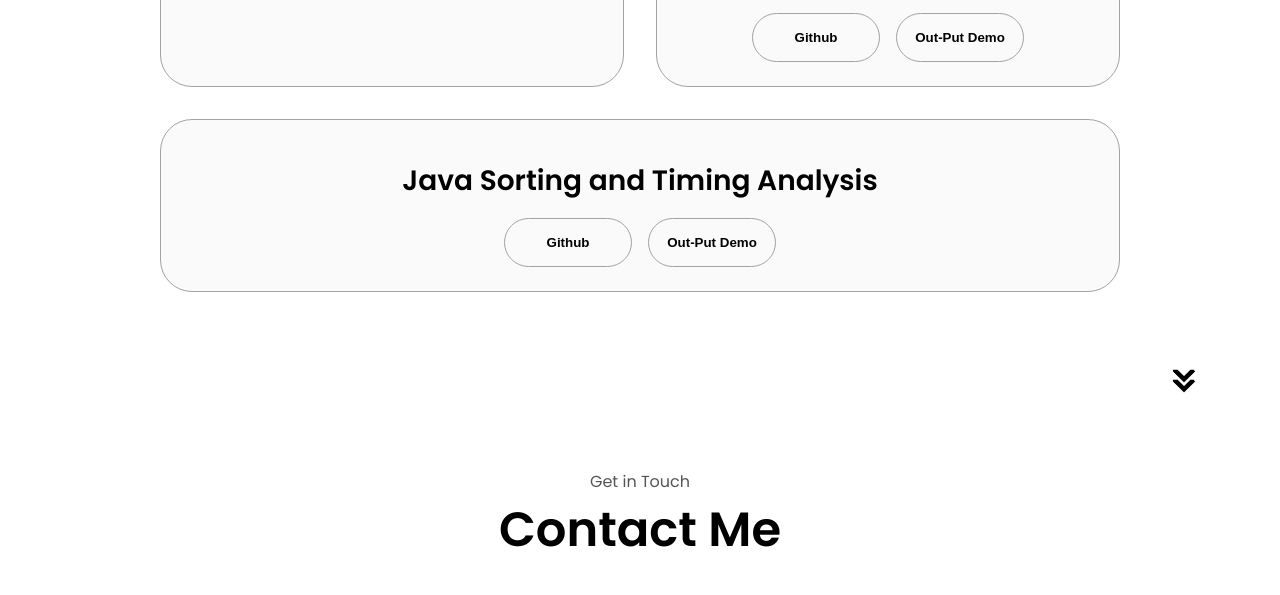
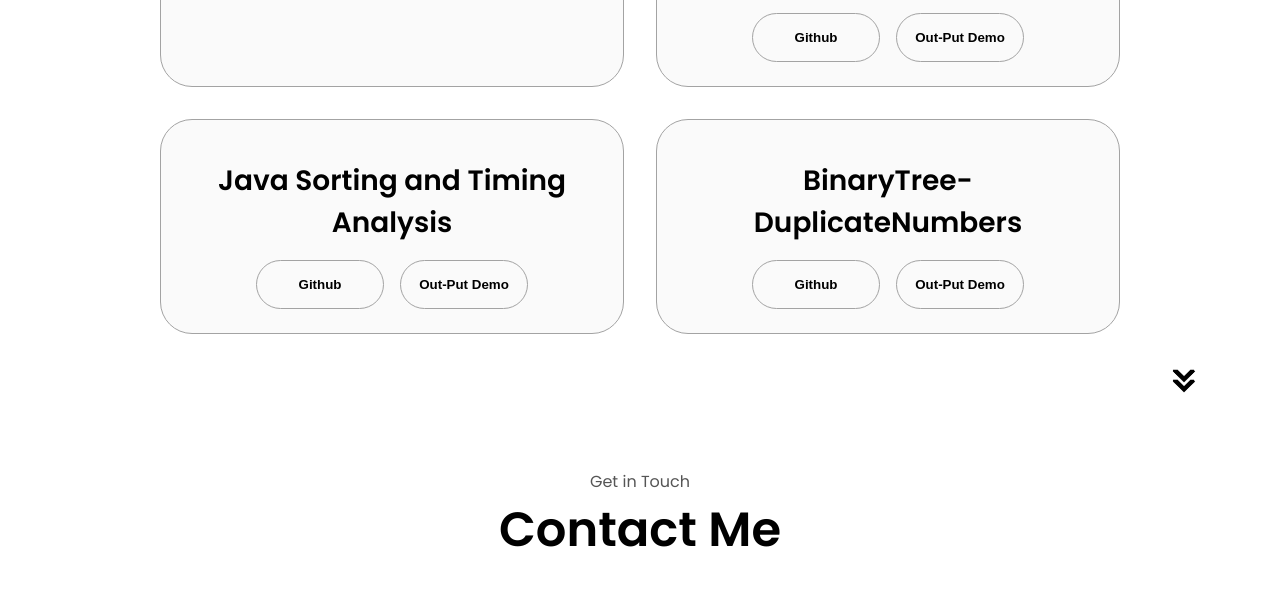
Before and after one commit to OmarAshrafHabib/html-css-js-Portfolio, a plain HTML site: page index.html in a window 1280 px wide. Shown: the part 2763-3358 px from the top of the page. Drawn offline with Linux system fonts and the light colour scheme.

Commit message:
Update index.html

```diff
--- a/index.html
+++ b/index.html
@@ -322,6 +322,26 @@
                     </button>
                 </div>
             </div>
+            <div class="details-container color-container">
+                <div class="article-container">
+                </div>
+                <h2 class="experience-sub-title project-title">BinaryTree-DuplicateNumbers
+</h2>
+                <div class="btn-container">
+                    <button
+                    class="btn btn-color-2 project-btn"
+                    onclick="location.href='https://github.com/OmarAshrafHabib/BinaryTree-DuplicateNumbers'"
+                    >
+                        Github
+                    </button>
+                    <button
+                    class="btn btn-color-2 project-btn"
+                    onclick="location.href='https://github.com/OmarAshrafHabib/BinaryTree-DuplicateNumbers/blob/main/Screenshot%202023-12-19%20232945.png'"
+                    >
+                        Out-Put Demo
+                    </button>
+                </div>
+            </div>
         </div>
         </div>
         <img
```
